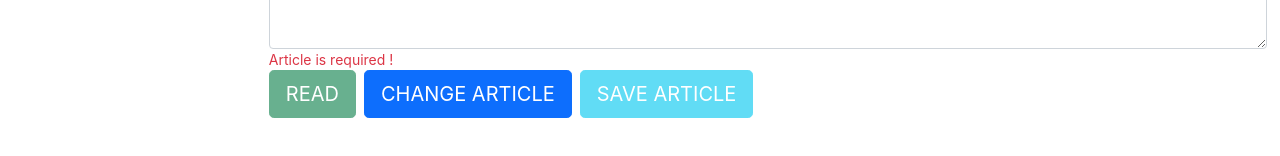
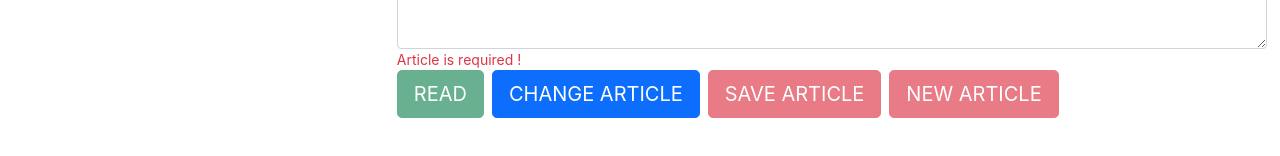
Before and after one commit to SerdarSerifoglu/ReadAppVueFrontend, a Vue app: page /reader in a window 1280 px wide. Shown: the part 412-568 px from the top of the page. Built offline with nearby package versions, Linux system fonts and the light colour scheme; no server answers.

Commit message:
article modal'ının isimleri düzenlendi, New Article butonu eklendi

```diff
--- a/src/views/Reader.vue
+++ b/src/views/Reader.vue
@@ -55,7 +55,7 @@ span {
   height: 100vh;
 
   display: grid;
-  grid-template-columns: minmax(20%, min-content) minmax(min-content, 1fr);
+  grid-template-columns: minmax(30%, min-content) minmax(min-content, 1fr);
   grid-template-rows:
     minmax(min-content, max-content) minmax(min-content, min-content)
     1fr;
@@ -166,12 +166,21 @@ span {
           </button>
           <button
             type="button"
-            class="btn btn-info btn-lg"
+            class="btn btn-danger btn-lg"
             style="margin-left: 0.5rem; color: #fff"
             @click="saveArticleModalClick()"
             :disabled="$v.articleData.article.$invalid"
           >
             SAVE ARTICLE
+          </button>
+          <button
+            type="button"
+            class="btn btn-danger btn-lg"
+            style="margin-left: 0.5rem; color: #fff"
+            @click="newArticleModalClick()"
+            :disabled="$v.articleData.article.$invalid"
+          >
+            NEW ARTICLE
           </button>
         </div>
         <div class="reader-editor">
@@ -318,7 +327,7 @@ span {
             <div style="margin: 2rem">
               <div class="modal-header">
                 <h5 class="modal-title" id="modal-title-article">
-                  Save Article
+                  {{ articleModalTitleName }}
                 </h5>
                 <button
                   type="button"
@@ -429,6 +438,7 @@ export default {
         article: "",
       },
       articles: [],
+      articleModalTitleName: "",
     };
   },
   validations: {
@@ -602,12 +612,20 @@ export default {
         .catch((e) => console.log(e));
     },
     saveArticleModalClick: function () {
+      this.articleModalTitleName = "Save Article";
       this.saveArticleModalDisplay = !this.saveArticleModalDisplay;
       if (this.saveArticleModalDisplay) {
         this.saveArticleModalDisplayValue = "block";
       } else {
         this.saveArticleModalDisplayValue = "none";
       }
+    },
+    newArticleModalClick: function () {
+      delete this.articleData._id;
+      this.articleData.title = "";
+      this.articleData.description = "";
+      this.saveArticleModalClick();
+      this.articleModalTitleName = "New Article";
     },
   },
   created() {
```
